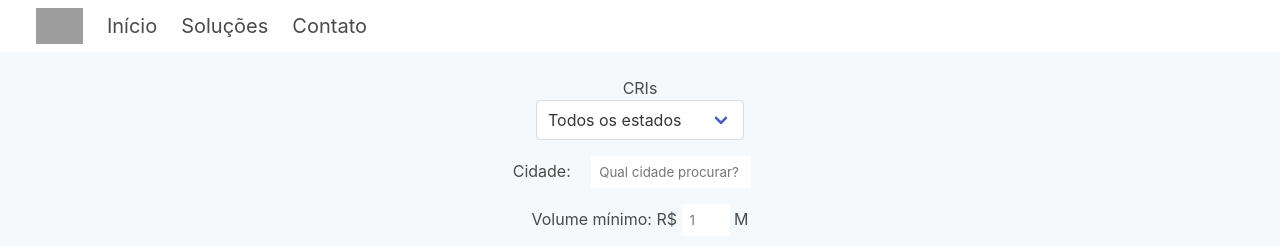
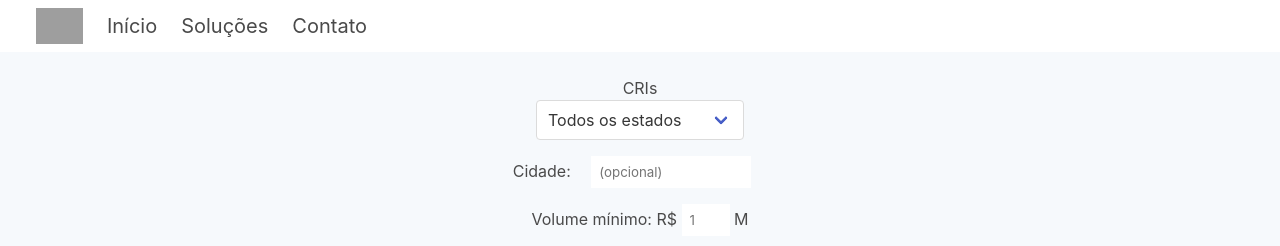
Before and after one commit to thefintz/CRIs-front, a React (Create React App) app: page / in a window 1280 px wide. Shown: the top 246 px of the page. Built offline with nearby package versions, Linux system fonts and the light colour scheme; grey boxes are pictures that could not be loaded.

Commit message:
changed gray text to indicate optional filter

```diff
--- a/src/components/FiltroCidade.js
+++ b/src/components/FiltroCidade.js
@@ -10,7 +10,7 @@ const SearchBar = ({input:keyword, onChange:setKeyword}) => {
       style={BarStyling}
       key="random1"
       value={keyword}
-      placeholder={"Qual cidade procurar?"}
+      placeholder={"(opcional)"}
       onChange={(e) => setKeyword(e.target.value)}
       />
     </div>
```
